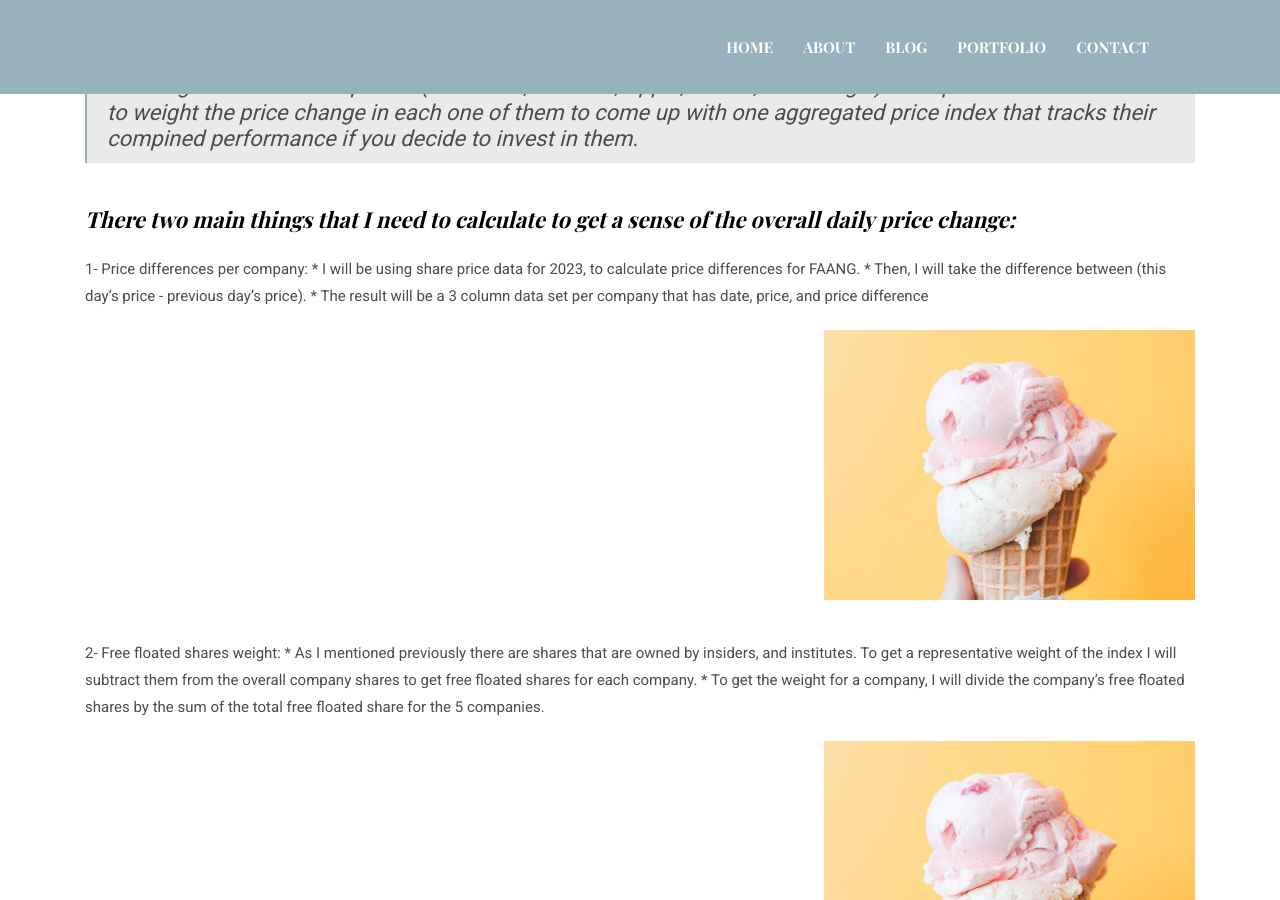
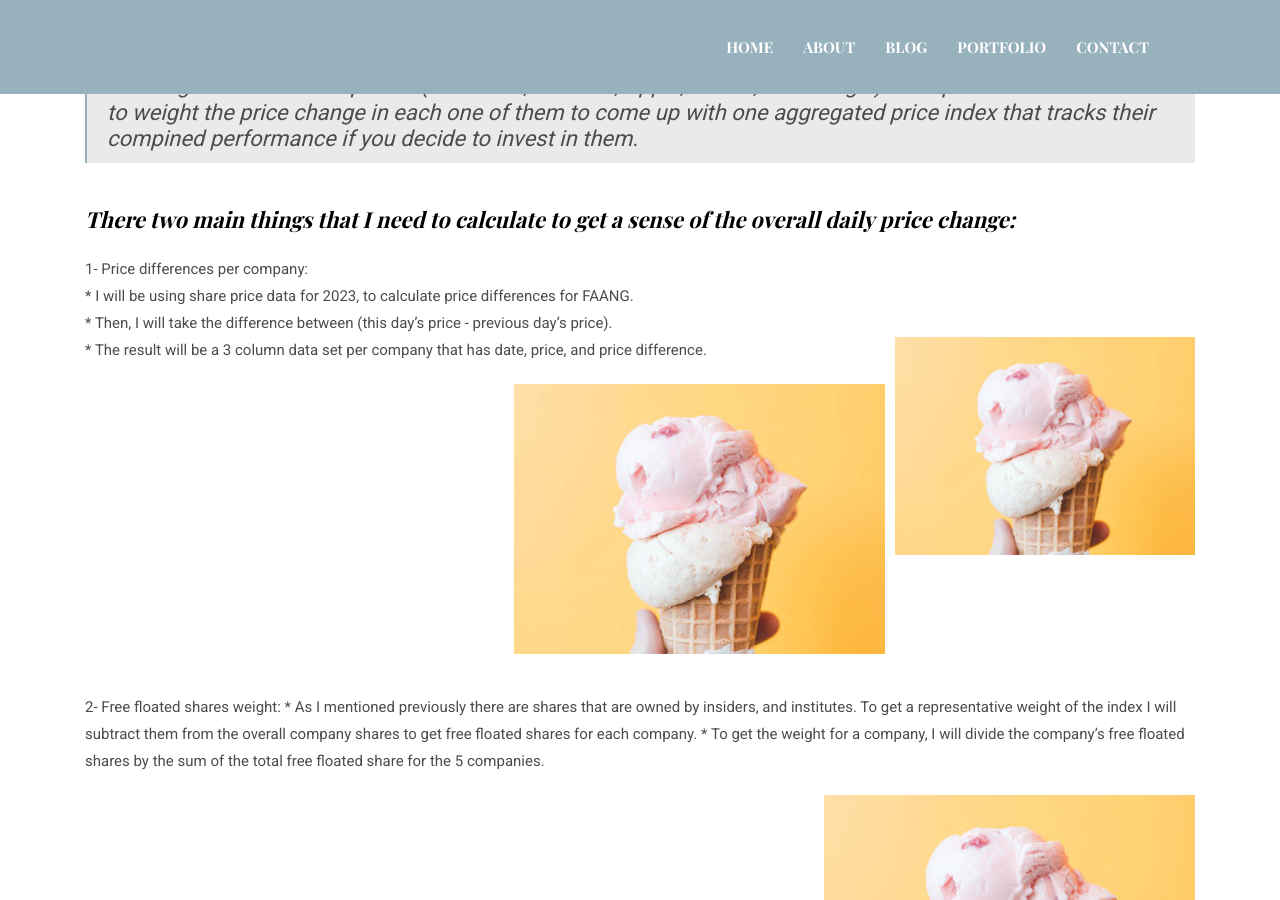
Before and after one commit to RandaAdel/RandaAdel.github.io, a Jekyll site: the page built from _posts/2024-12-26-price-index.markdown, in a window 1280 px wide and 900 px high, scrolled down 1312 px. Built offline with Jekyll 4.4.1, drawn with Linux system fonts in a browser that asks for light colours.

Commit message:
try alligning the images to text

```diff
--- a/_posts/2024-12-26-price-index.markdown
+++ b/_posts/2024-12-26-price-index.markdown
@@ -19,10 +19,24 @@ tags:   Price Index
 
 ***There two main things that I need to calculate to get a sense of the overall daily price change:***
 
-1- Price differences per company:
+<!-- 1- Price differences per company:
     * I will be using share price data for 2023, to calculate price differences for FAANG.
     * Then, I will take the difference between (this day's price - previous day's price).
-    * The result will be a 3 column data set per company that has date, price, and price difference
+    * The result will be a 3 column data set per company that has date, price, and price difference  -->
+
+<p style="text-align: justify;">
+  1- Price differences per company:
+  <br>
+  * I will be using share price data for 2023, to calculate price differences for FAANG.
+  <br>
+  * Then, I will take the difference between (this day’s price - previous day’s price).
+  <br>
+  * The result will be a 3 column data set per company that has date, price, and price difference.
+  <span style="float: right; margin-left: 10px;">
+    <img src="/assets/images/blog/post-2.jpg" alt="Additional image description" style="max-width: 300px; height: auto;">
+  </span>
+</p>
+
 
 <p style="text-align: right;">
   <img src="/assets/images/blog/post-2.jpg" alt="Additional image description">
```
